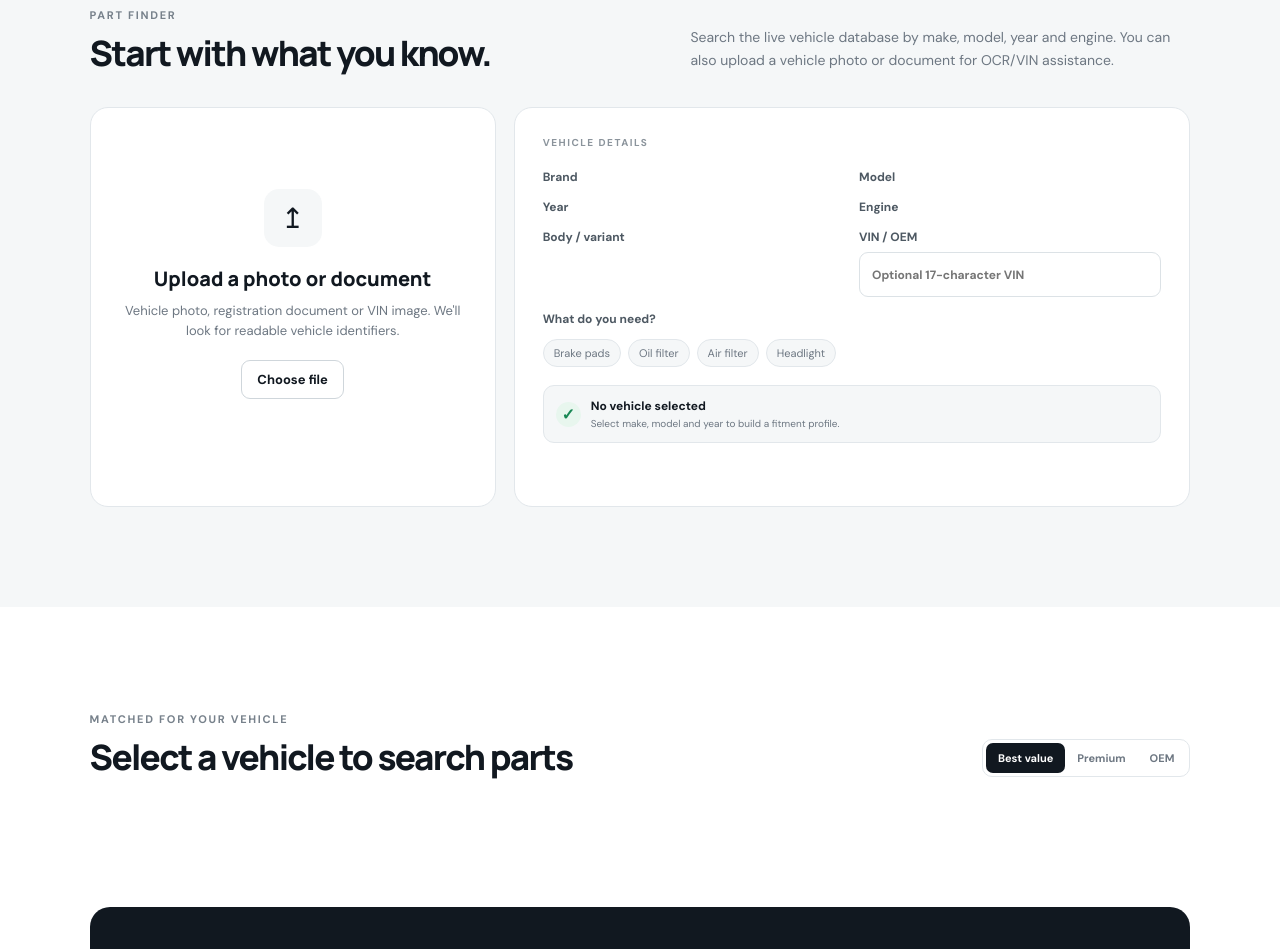
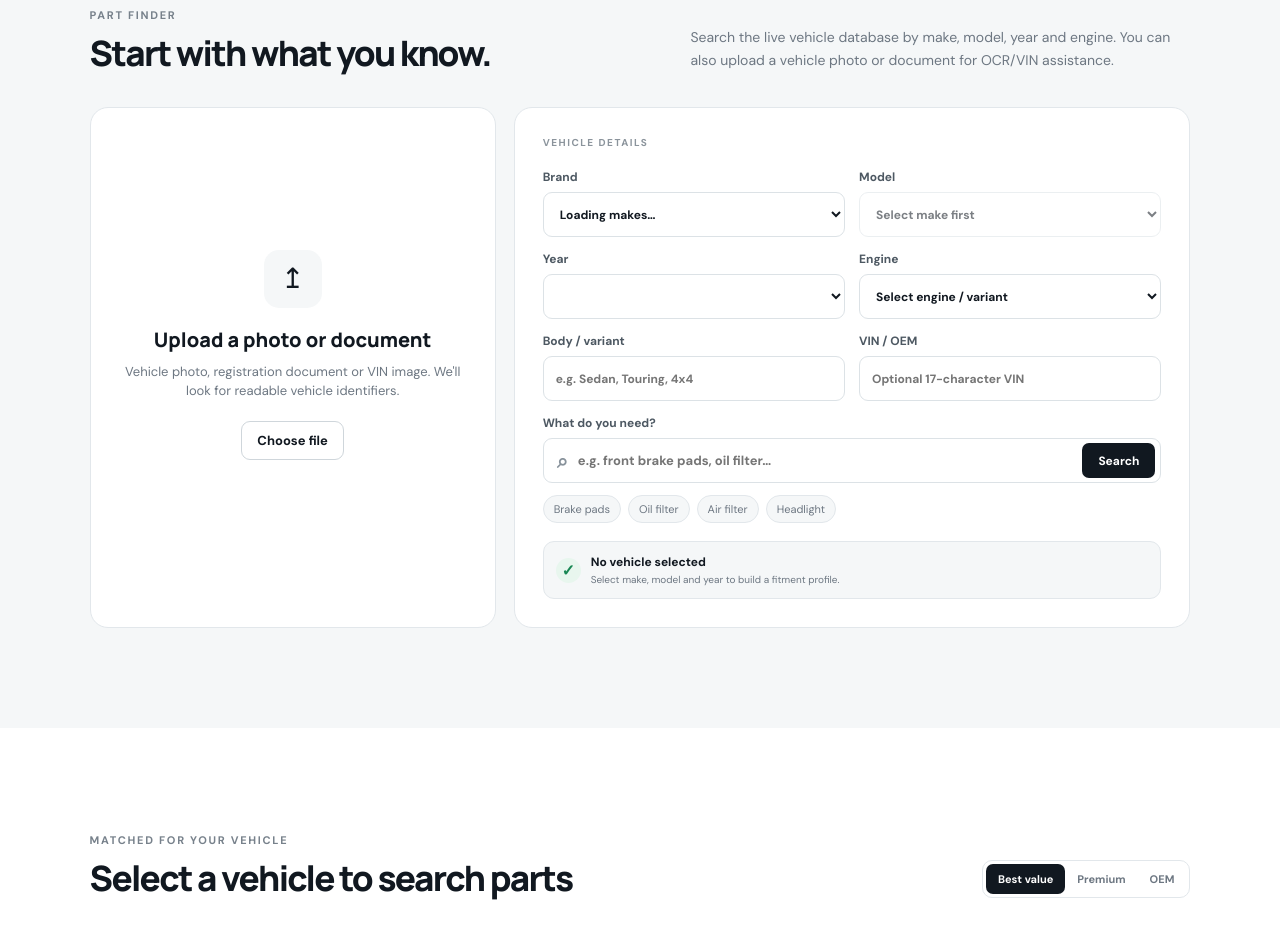
Before and after one commit to zzfizez-ux/CarParts, a plain HTML site: page index.html in a window 1280 px wide. Shown: the part 863-1812 px from the top of the page. Drawn offline with Linux system fonts and the light colour scheme; a script that the page names is missing.

Commit message:
Fix vehicle form labels and language rendering

```diff
--- a/index.html
+++ b/index.html
@@ -27,10 +27,10 @@
 <div class="finder-grid">
 <div class="finder-card upload-card"><input id="photoInput" type="file" accept="image/*,.pdf" hidden><div class="upload-icon">↥</div><h3 data-i18n="uploadTitle">Upload a photo or document</h3><p data-i18n="uploadText">Vehicle photo, registration document or VIN image. We'll look for readable vehicle identifiers.</p><button class="outline-btn" id="uploadBtn" data-i18n="choose">Choose file</button><div class="preview" id="preview"></div><div class="scan-progress" id="scanProgress"></div></div>
 <div class="finder-card vehicle-form"><div class="card-label" data-i18n="vehicleDetails">VEHICLE DETAILS</div>
-<div class="form-row"><label data-i18n="make">Make<select id="make"><option value="">Loading makes…</option></select></label><label data-i18n="model">Model<select id="model" disabled><option value="">Select make first</option></select></label></div>
-<div class="form-row"><label data-i18n="year">Year<select id="year"></select></label><label data-i18n="engine">Engine<select id="engine"><option value="">Select engine / variant</option></select></label></div>
-<div class="form-row"><label data-i18n="body">Body / variant<input id="variant" placeholder="e.g. Sedan, Touring, 4x4"></label><label>VIN / OEM<input id="vin" maxlength="17" placeholder="Optional 17-character VIN"></label></div>
-<label class="full" data-i18n="need">What do you need?<div class="search-input"><span>⌕</span><input id="partSearch" data-i18n-placeholder="partPlaceholder" placeholder="e.g. front brake pads, oil filter…"><button id="searchBtn" data-i18n="search">Search</button></div></label>
+<div class="form-row"><label><span data-i18n="make">Brand</span><select id="make"><option value="">Loading makes…</option></select></label><label><span data-i18n="model">Model</span><select id="model" disabled><option value="">Select make first</option></select></label></div>
+<div class="form-row"><label><span data-i18n="year">Year</span><select id="year"></select></label><label><span data-i18n="engine">Engine</span><select id="engine"><option value="">Select engine / variant</option></select></label></div>
+<div class="form-row"><label><span data-i18n="body">Body / variant</span><input id="variant" placeholder="e.g. Sedan, Touring, 4x4"></label><label>VIN / OEM<input id="vin" maxlength="17" placeholder="Optional 17-character VIN"></label></div>
+<label class="full"><span data-i18n="need">What do you need?</span><div class="search-input"><span>⌕</span><input id="partSearch" data-i18n-placeholder="partPlaceholder" placeholder="e.g. front brake pads, oil filter…"><button id="searchBtn" data-i18n="search">Search</button></div></label>
 <div class="quick-tags"><button data-part="Brake pads">Brake pads</button><button data-part="Oil filter">Oil filter</button><button data-part="Air filter">Air filter</button><button data-part="Headlight">Headlight</button></div>
 <div class="vehicle-confirm" id="vehicleConfirm"><span>✓</span><div><strong id="confirmTitle">No vehicle selected</strong><small id="confirmText">Select make, model and year to build a fitment profile.</small></div></div>
 </div></div></section>
```
